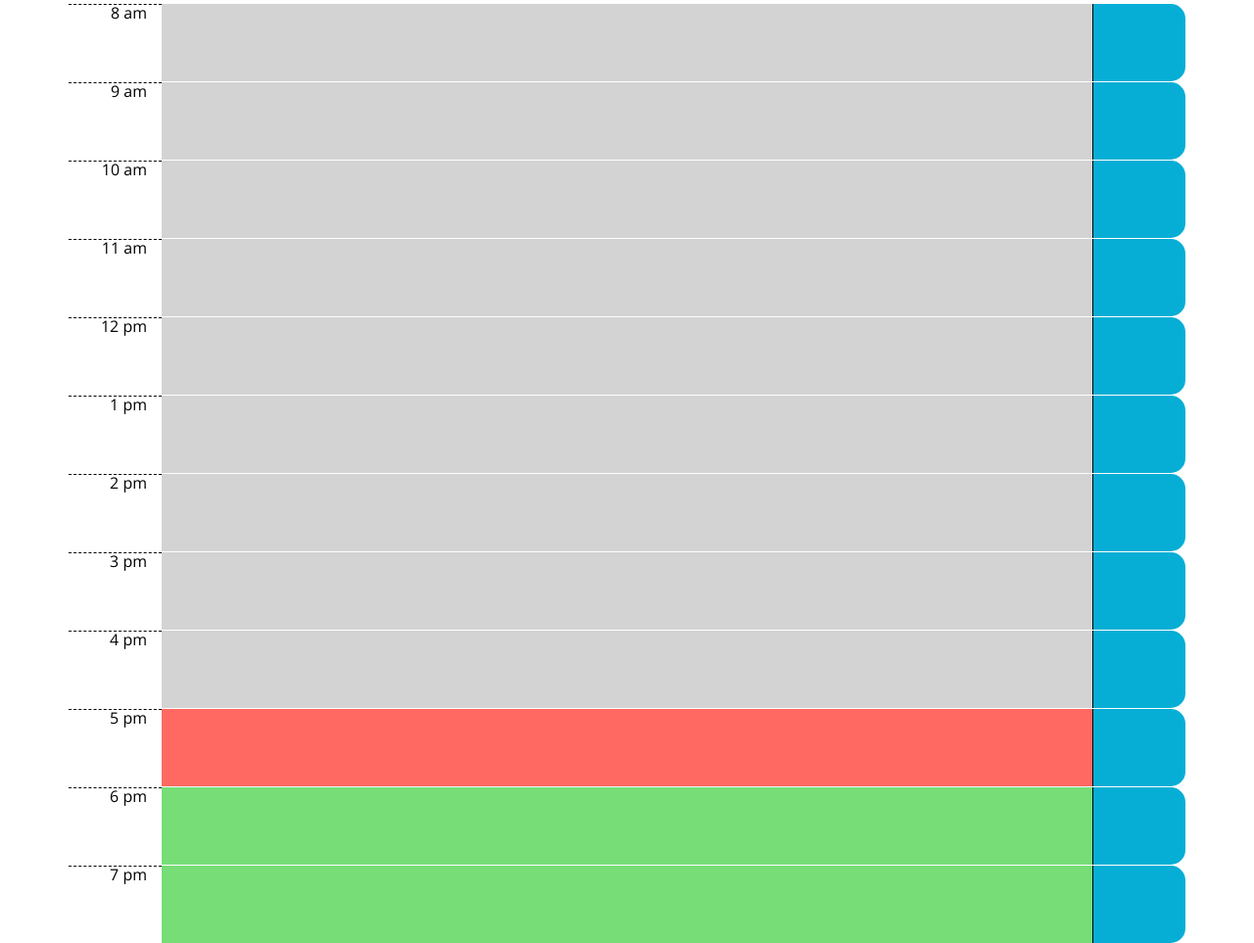
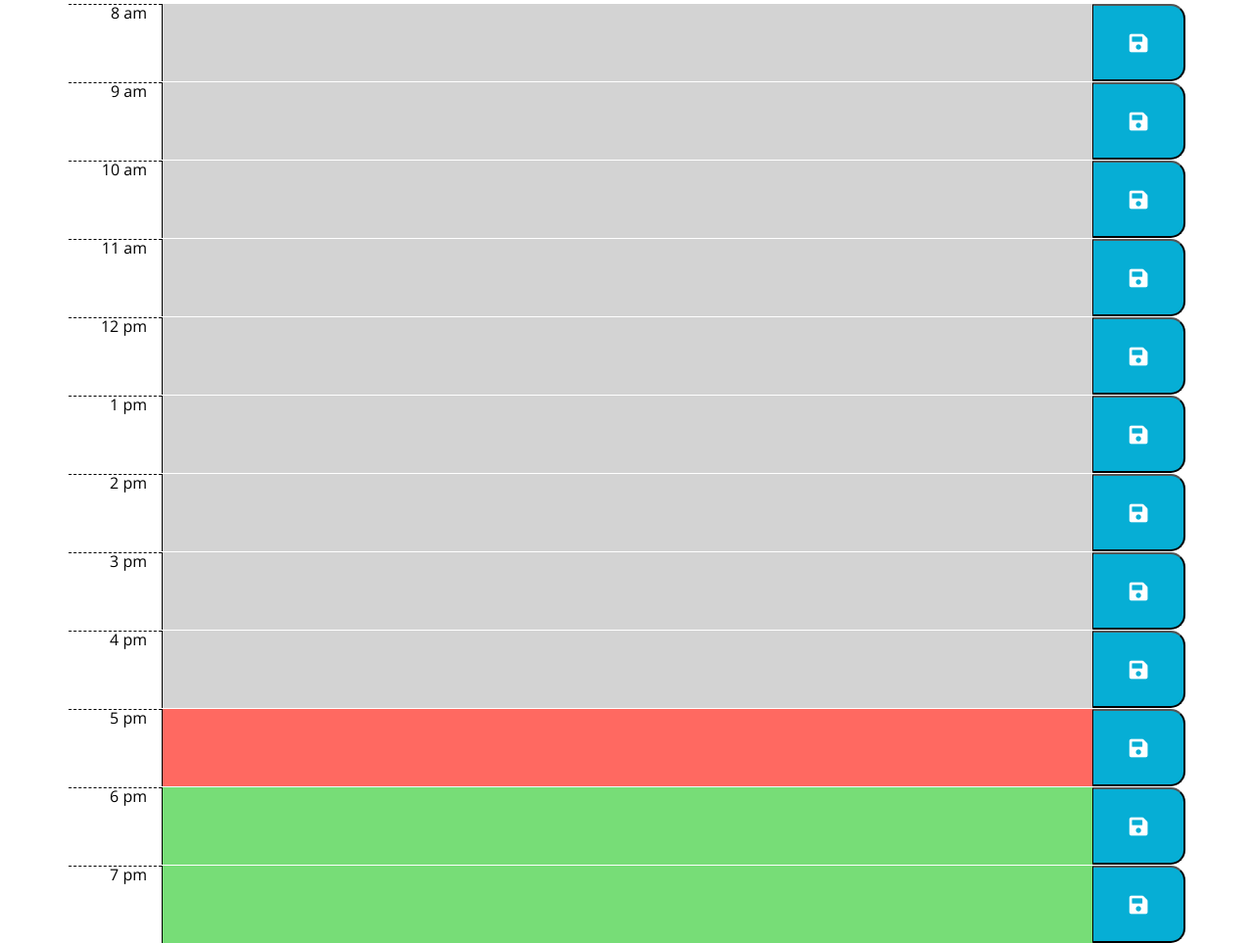
Before and after one commit to kalecodes/schedulerr, a plain HTML site: page index.html in a window 1280 px wide. Shown: the part 369-1332 px from the top of the page at 98% size. Drawn offline with nearby package versions, Linux system fonts and the light colour scheme; a web font is replaced by a local one.

Commit message:
add ability to enter event

```diff
--- a/assets/css/style.css
+++ b/assets/css/style.css
@@ -23,6 +23,7 @@ textarea{
 
 .description{
   white-space: pre-wrap;
+  background-color: beige;
 }
 
 .time-block{
@@ -45,17 +46,17 @@ textarea{
 
 .past {
   background-color: #d3d3d3;
-  color: white;
+  color: black;
 }
 
 .present {
   background-color: #ff6961;
-  color: white;
+  color: black;
 }
 
 .future {
   background-color: #77dd77;
-  color: white;
+  color: black;
 }
 
 .saveBtn {
@@ -66,8 +67,8 @@ textarea{
   color: white;
 }
 
-.saveBtn i:hover {
-  font-size: 20px;
+.saveBtn:hover {
+  font-size: 25px;
   transition: all .3s ease-in-out;
 }
 
--- a/index.html
+++ b/index.html
@@ -23,63 +23,63 @@
       <!-- Timeblocks go here -->
       <div class="row" id="hr-1">
         <div class="hour col-1"><p></p></div>
-        <div class="description col-10"></div>
-        <div class="saveBtn col-1"></div>
+        <textarea class="description col-10"></textarea>
+        <button class="saveBtn col-1"><i class="fas fa-save fa-lg"></i></button>
       </div>
       <div class="row" id="hr-2">
         <div class="hour col-1"><p></p></div>
-        <div class="description col-10"></div>
-        <div class="saveBtn col-1"></div>
+        <textarea class="description col-10"></textarea>
+        <button class="saveBtn col-1"><i class="fas fa-save fa-lg"></i></button>
       </div>
       <div class="row" id="hr-3">
         <div class="hour col-1"><p></p></div>
-        <div class="description col-10"></div>
-        <div class="saveBtn col-1"></div>
+        <textarea class="description col-10"></textarea>
+        <button class="saveBtn col-1"><i class="fas fa-save fa-lg"></i></button>
       </div>
       <div class="row" id="hr-4">
         <div class="hour col-1"><p></p></div>
-        <div class="description col-10"></div>
-        <div class="saveBtn col-1"></div>
+        <textarea class="description col-10"></textarea>
+        <button class="saveBtn col-1"><i class="fas fa-save fa-lg"></i></button>
       </div>
       <div class="row" id="hr-5">
         <div class="hour col-1"><p></p></div>
-        <div class="description col-10"></div>
-        <div class="saveBtn col-1"></div>
+        <textarea class="description col-10"></textarea>
+        <button class="saveBtn col-1"><i class="fas fa-save fa-lg"></i></button>
       </div>
       <div class="row" id="hr-6">
         <div class="hour col-1"><p></p></div>
-        <div class="description col-10"></div>
-        <div class="saveBtn col-1"></div>
+        <textarea class="description col-10"></textarea>
+        <button class="saveBtn col-1"><i class="fas fa-save fa-lg"></i></button>
       </div>
       <div class="row" id="hr-7">
         <div class="hour col-1"><p></p></div>
-        <div class="description col-10"></div>
-        <div class="saveBtn col-1"></div>
+        <textarea class="description col-10"></textarea>
+        <button class="saveBtn col-1"><i class="fas fa-save fa-lg"></i></button>
       </div>
       <div class="row" id="hr-8">
         <div class="hour col-1"><p></p></div>
-        <div class="description col-10"></div>
-        <div class="saveBtn col-1"></div>
+        <textarea class="description col-10"></textarea>
+        <button class="saveBtn col-1"><i class="fas fa-save fa-lg"></i></button>
       </div>
       <div class="row" id="hr-9">
         <div class="hour col-1"><p></p></div>
-        <div class="description col-10"></div>
-        <div class="saveBtn col-1"></div>
+        <textarea class="description col-10"></textarea>
+        <button class="saveBtn col-1"><i class="fas fa-save fa-lg"></i></button>
       </div>
       <div class="row" id="hr-10">
         <div class="hour col-1"><p></p></div>
-        <div class="description col-10"></div>
-        <div class="saveBtn col-1"></div>
+        <textarea class="description col-10"></textarea>
+        <button class="saveBtn col-1"><i class="fas fa-save fa-lg"></i></button>
       </div>
       <div class="row" id="hr-11">
         <div class="hour col-1"><p></p></div>
-        <div class="description col-10"></div>
-        <div class="saveBtn col-1"></div>
+        <textarea class="description col-10"></textarea>
+        <button class="saveBtn col-1"><i class="fas fa-save fa-lg"></i></button>
       </div>
       <div class="row" id="hr-12">
         <div class="hour col-1"><p></p></div>
-        <div class="description col-10"></div>
-        <div class="saveBtn col-1"></div>
+        <textarea class="description col-10"></textarea>
+        <button class="saveBtn col-1"><i class="fas fa-save fa-lg"></i></button>
       </div>
 
 
```
Also changed, not shown: assets/js/script.js (+2 -24 lines).
